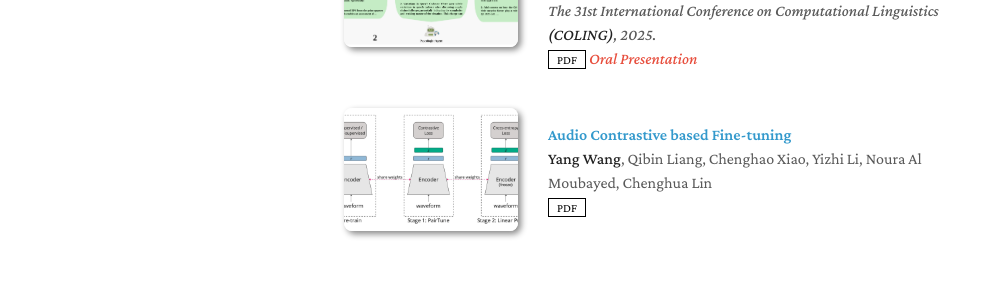
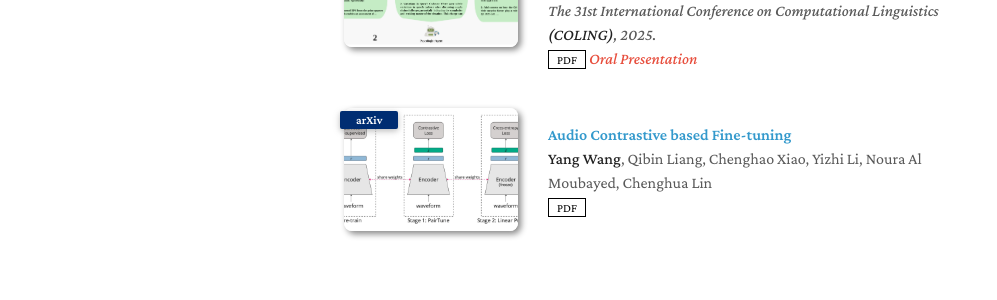
Before and after one commit to penguinwang96825/Yang-Academic, a Jekyll site: the page built from index.md, in a window 1280 px wide and 1173 px high. Shown: the part 764-1064 px from the top of the window, without its empty margins (146-1143 px from the left). Built offline with Jekyll 4.4.1, drawn with Linux system fonts in a browser that asks for light colours; a style sheet for code colours, icons or effects is not loaded; our own code applies the rules of GitHub Pages for plain Markdown files.

Commit message:
[feat] add arxiv

```diff
--- a/_data/publications.yml
+++ b/_data/publications.yml
@@ -24,7 +24,7 @@ main:
 
   - title: "Audio Contrastive based Fine-tuning"
     authors: <strong>Yang Wang</strong>, Qibin Liang, Chenghao Xiao, Yizhi Li, Noura Al Moubayed, Chenghua Lin
-    # conference_short: COLING
+    conference_short: arXiv
     # conference: The 31st International Conference on Computational Linguistics <strong>(COLING)</strong>, 2025.
     pdf: https://arxiv.org/pdf/2309.11895
     # code: https://github.com/PuReDefence/AdvBench4Text
```
